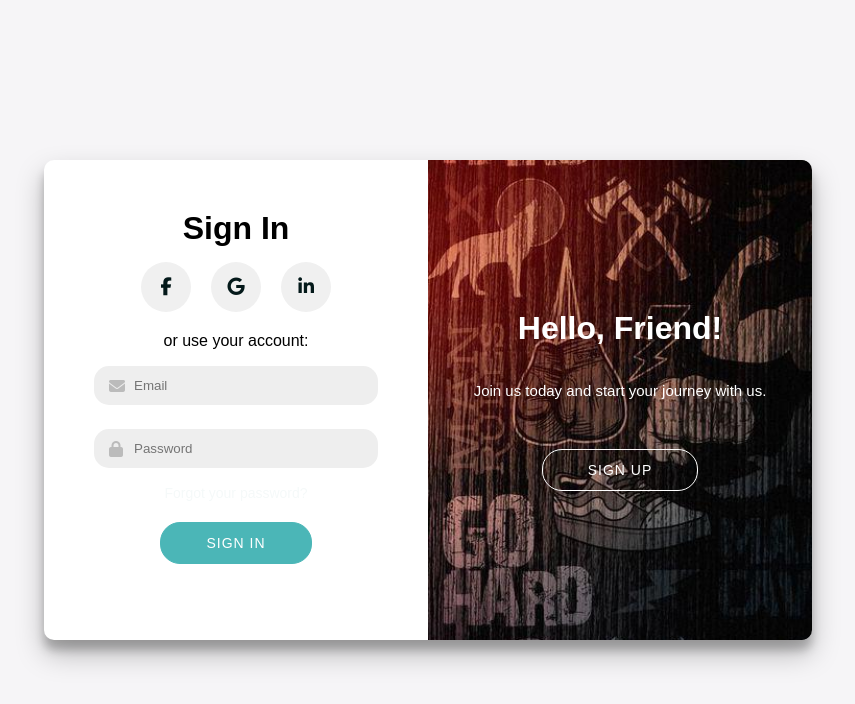
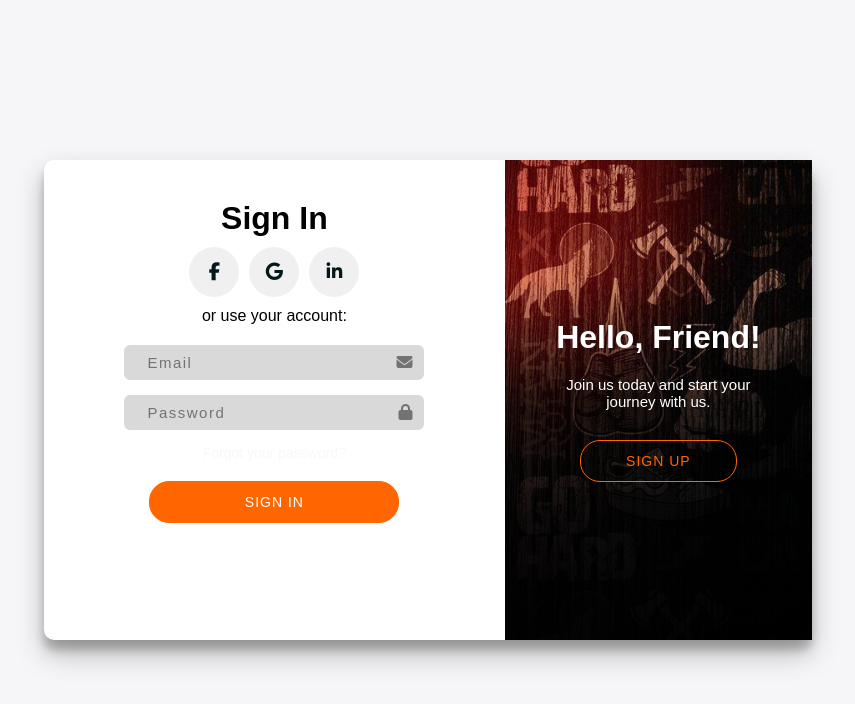
Before and after one commit to Onantabee/FitFusion_frontend, a React (Vite) app: page / in a window 1280 px wide. Shown: the top 704 px of the page, without its empty margins (212-1067 px from the left). Built offline with nearby package versions, Linux system fonts and the light colour scheme.

Commit message:
Rework UI Components

```diff
--- a/src/App.jsx
+++ b/src/App.jsx
@@ -1,103 +1,30 @@
 import React, { useState } from "react";
 import "./index.css";
 import "@fortawesome/fontawesome-free/css/all.min.css";
+import FormContainer from "./components/FormContainer";
+import OverlayPanel from "./components/OverlayPanel";
 
 const App = () => {
   const [isRightPanelActive, setIsRightPanelActive] = useState(false);
-
-  const handleRegisterClick = () => {
-    setIsRightPanelActive(true);
-  };
-
-  const handleLoginClick = () => {
-    setIsRightPanelActive(false);
-  };
 
   return (
     <div
       className={`container ${isRightPanelActive ? "right-panel-active" : ""}`}
       id="container"
     >
-      {/* Register Form */}
-      <div className="form-container register-container">
-        <form>
-          <h1>Create Account</h1>
-          <div className="social-container">
-            <a href="#" className="social">
-              <i className="fab fa-facebook-f"></i>
-            </a>
-            <a href="#" className="social">
-              <i className="fab fa-google"></i>
-            </a>
-            <a href="#" className="social">
-              <i className="fab fa-linkedin-in"></i>
-            </a>
-          </div>
-          <span>or use your email for registration:</span>
-          <div className="input-container">
-            <i className="fas fa-user"></i>
-            <input type="text" placeholder="Name" />
-          </div>
-          <div className="input-container">
-            <i className="fas fa-envelope"></i>
-            <input type="email" placeholder="Email" />
-          </div>
-          <div className="input-container">
-            <i className="fas fa-lock"></i>
-            <input type="password" placeholder="Password" />
-          </div>
-          <button>Sign Up</button>
-        </form>
-      </div>
-
-      {/* Login Form */}
-      <div className="form-container login-container">
-        <form>
-          <h1>Sign In</h1>
-          <div className="social-container">
-            <a href="#" className="social">
-              <i className="fab fa-facebook-f"></i>
-            </a>
-            <a href="#" className="social">
-              <i className="fab fa-google"></i>
-            </a>
-            <a href="#" className="social">
-              <i className="fab fa-linkedin-in"></i>
-            </a>
-          </div>
-          <span>or use your account:</span>
-          <div className="input-container">
-            <i className="fas fa-envelope"></i>
-            <input type="email" placeholder="Email" />
-          </div>
-          <div className="input-container">
-            <i className="fas fa-lock"></i>
-            <input type="password" placeholder="Password" />
-          </div>
-          <a href="#" className="pass-link">Forgot your password?</a>
-          <button>Sign In</button>
-        </form>
-      </div>
-
-      {/* Overlay Panels */}
-      <div className="overlay-container">
-        <div className="overlay">
-          <div className="overlay-panel overlay-left">
-            <h1>Welcome Back!</h1>
-            <p>If you already have an account, login here and stay connected.</p>
-            <button className="ghost" onClick={handleLoginClick}>
-              Sign In
-            </button>
-          </div>
-          <div className="overlay-panel overlay-right">
-            <h1>Hello, Friend!</h1>
-            <p>Join us today and start your journey with us.</p>
-            <button className="ghost" onClick={handleRegisterClick}>
-              Sign Up
-            </button>
-          </div>
-        </div>
-      </div>
+      <FormContainer
+        type="register"
+        handleTogglePanel={() => setIsRightPanelActive(true)}
+      />
+      <FormContainer
+        type="login"
+        handleTogglePanel={() => setIsRightPanelActive(false)}
+      />
+      <OverlayPanel
+        isRightPanelActive={isRightPanelActive}
+        onLoginClick={() => setIsRightPanelActive(false)}
+        onRegisterClick={() => setIsRightPanelActive(true)}
+      />
     </div>
   );
 };
--- /dev/null
+++ b/src/components/FormContainer.jsx
@@ -0,0 +1,41 @@
+import React from "react";
+import SocialButtons from "./SocialButtons";
+import TextInput from "./TextInput";
+
+const FormContainer = ({ type, handleTogglePanel }) => {
+  const isRegister = type === "register";
+
+  return (
+    <div className={`form-container ${isRegister ? "register-container" : "login-container"}`}>
+      <form>
+        <div className="register-header">
+          <h1>{isRegister ? "Create Account" : "Sign In"}</h1>
+          <SocialButtons />
+          <span>{isRegister ? "or use your email for registration:" : "or use your account:"}</span>
+        </div>
+        <div className={isRegister ? "signup-form" : "login-details"}>
+          {isRegister ? (
+            <>
+              <div className="signup-form-names">
+              <TextInput label="First Name" inputName="firstname" inputType="text" iconClassName="fas fa-user" textInputWidth="100%" />
+              <TextInput label="Last Name" inputName="lastname" inputType="text" iconClassName="fas fa-user" textInputWidth="100%" />
+            </div>
+              <TextInput label="Username" inputName="username" inputType="text" iconClassName="fas fa-user" textInputWidth="100%"/>
+              <TextInput label="Email" inputName="email" inputType="text" iconClassName="fas fa-envelope" textInputWidth="100%"/>
+              <TextInput label="Password" inputName="password" inputType="password" iconClassName="fas fa-lock" textInputWidth="100%"/>
+            </>
+          ) : (
+            <>
+              <TextInput label="Email" inputName="email" inputType="text" iconClassName="fas fa-envelope" textInputWidth="300px"/>
+              <TextInput label="Password" inputName="password" inputType="password" iconClassName="fas fa-lock" textInputWidth="300px"/>
+              <a href="#" className="pass-link">Forgot your password?</a>
+            </>
+          )}
+        </div>
+        <button className="live-button">{isRegister ? "Sign Up" : "Sign In"}</button>
+      </form>
+    </div>
+  );
+};
+
+export default FormContainer;
--- /dev/null
+++ b/src/components/OverlayPanel.jsx
@@ -0,0 +1,21 @@
+import React from "react";
+
+const OverlayPanel = ({ isRightPanelActive, onLoginClick, onRegisterClick }) => (
+  <div className="overlay-container">
+    <div className="overlay">
+      <div className="overlay-cover"></div>
+      <div className={`overlay-panel overlay-left ${!isRightPanelActive && "active"}`}>
+        <h1>Welcome Back!</h1>
+        <p>If you already have an account, login here and stay connected.</p>
+        <button className="ghost" onClick={onLoginClick}>Sign In</button>
+      </div>
+      <div className={`overlay-panel overlay-right ${isRightPanelActive && "active"}`}>
+        <h1>Hello, Friend!</h1>
+        <p>Join us today and start your journey with us.</p>
+        <button className="ghost" onClick={onRegisterClick}>Sign Up</button>
+      </div>
+    </div>
+  </div>
+);
+
+export default OverlayPanel;
--- /dev/null
+++ b/src/components/SocialButtons.jsx
@@ -0,0 +1,11 @@
+import React from "react";
+
+const SocialButtons = () => (
+  <div className="social-container">
+    <a href="#" className="social"><i className="fab fa-facebook-f"></i></a>
+    <a href="#" className="social"><i className="fab fa-google"></i></a>
+    <a href="#" className="social"><i className="fab fa-linkedin-in"></i></a>
+  </div>
+);
+
+export default SocialButtons;
--- /dev/null
+++ b/src/components/TextInput.jsx
@@ -0,0 +1,111 @@
+import React, { useState } from "react";
+
+const TextInput = ({
+  label,
+  inputName,
+  inputType,
+  iconClassName,
+  textInputWidth,
+}) => {
+  const [isFocused, setIsFocused] = useState(false);
+  const [inputValue, setInputValue] = useState("");
+
+  const labelStyle = {
+    position: "absolute",
+    left: "15px",
+    fontSize: "14px",
+    letterSpacing: "0.1em",
+    padding: "0 8px",
+    borderRadius: "20px",
+    color: isFocused || inputValue ? "#ffffff" : "#737373",
+    backgroundColor: isFocused || inputValue ? "#ff6600" : "transparent",
+    zIndex: 1,
+    transition: "0.2s ease",
+    transform:
+      isFocused || inputValue ? "translate(-4px, -18px)" : "translateY(0)",
+    fontSize: isFocused || inputValue ? "13px" : "15px",
+    userSelect: "none",
+  };
+
+  const inputStyle = {
+    position: "relative",
+    outline: "none",
+    flex: 1,
+    border: "none",
+    padding: "8px 5px",
+    backgroundColor: "transparent",
+    width: "100%",
+    zIndex: 20,
+  };
+
+  const inputContainerStyle = {
+    width: textInputWidth,
+  };
+
+  const containerStyle = {
+    position: "relative",
+    display: "flex",
+    justifyContent: "center",
+    flexDirection: "column",
+  };
+
+  const iconContainer = {
+    position: "relative",
+  };
+
+  const inputContainer = {
+    position: "relative",
+    width: "200%"
+  };
+
+  const inputFieldStyle = {
+    width: "100%",
+    position: "relative",
+    outline: "none",
+    display: "flex",
+    flexDirection: "row-reverse",
+    gap: 5,
+    alignItems: "center",
+    backgroundColor: "#d9d9d9",
+    border: isFocused ? "2px solid #ff6600" : "2px solid #d9d9d9",
+    padding: "0 5px",
+    borderRadius: "6px",
+  };
+
+  const inputIconStyle = {
+    color: isFocused || inputValue ? "#ff6600" : "#737373",
+    padding: "0 5px",
+  };
+
+  return (
+    <div style={inputContainerStyle}>
+      <div
+        style={containerStyle}
+      >
+        <label className="label" style={labelStyle}>
+          {label}
+        </label>
+        <div style={inputFieldStyle}>
+          <div style={iconContainer}>
+            {iconClassName && (
+              <i style={inputIconStyle} className={iconClassName}></i>
+            )}
+          </div>
+          <div style={inputContainer}>
+          <input
+            onFocus={() => setIsFocused(true)}
+            onBlur={() => setIsFocused(false)}
+            onChange={(e) => setInputValue(e.target.value)}
+            value={inputValue}
+            style={inputStyle}
+            type={inputType}
+            name={inputName}
+          />
+          </div>
+        </div>
+      </div>
+    </div>
+  );
+};
+
+export default TextInput;
--- a/src/index.css
+++ b/src/index.css
@@ -17,7 +17,6 @@ body {
 h1 {
   font-weight: 700;
   margin: 0;
-  margin-bottom: 15px;
 }
 
 p {
@@ -41,7 +40,7 @@ a:hover {
   border-radius: 10px;
   box-shadow: 0 14px 28px rgba(0, 0, 0, 0.25), 0 10px 10px rgba(0, 0, 0, 0.22);
   position: relative;
-  overflow: hidden;
+  overflow: visible;     /*Should be hidden*/
   width: 768px;
   max-width: 100%;
   min-height: 480px;
@@ -53,13 +52,15 @@ a:hover {
   position: absolute;
   top: 0;
   height: 100%;
-  width: 50%;
-  padding: 50px;
+  width: 60%;
+  padding: 40px;
   text-align: center;
   transition: all 0.6s ease-in-out;
 }
 
-.login-container {
+.login-container form{
+  display: flex;
+  justify-content: center;
   left: 0;
   z-index: 2;
 }
@@ -70,31 +71,62 @@ a:hover {
   z-index: 1;
 }
 
+.form-container form {
+  display: flex;
+  flex-direction: column;
+  align-items: center;
+  gap: 20px;
+}
+
+.form-container form .register-header {
+  position: relative;
+  display: flex;
+  flex-direction: column;
+  gap: 10px;
+
+}
+
 .right-panel-active .register-container {
-  transform: translateX(100%);
+  border-radius: 0 10px 10px 0;
+  transform: translateX(66.59%);
   opacity: 1;
   z-index: 5;
 }
 
 .right-panel-active .login-container {
-  transform: translateX(100%);
+  transform: translateX(66.59%);
   opacity: 0;
   z-index: 1;
 }
 
-/* Inputs with Icons */
+
+.signup-form {
+  position: relative;
+  display: flex;
+  flex-direction: column;
+  gap: 15px;
+}
+
+.signup-form-names {
+  position: relative;
+  display: flex;
+  flex-direction: row;
+  gap: 15px;
+}
+
+.signup-form-others, .login-details {
+  position: relative;
+  display: flex;
+  flex-direction: column;
+  gap: 15px;
+}
+
 .input-container {
   position: relative;
   margin: 8px 0;
 }
 
-.input-container i {
-  position: absolute;
-  top: 50%;
-  left: 15px;
-  transform: translateY(-50%);
-  color: #bbb;
-}
+
 
 .input-container input {
   background-color: #eee;
@@ -107,20 +139,23 @@ a:hover {
 
 button {
   border-radius: 20px;
-  border: 1px solid #4bb6b7;
-  background-color: #4bb6b7;
+  border: 1px solid #ff6600;
+  background-color: #ff6600;
   color: #fff;
   font-size: 14px;
   padding: 12px 45px;
   letter-spacing: 1px;
   text-transform: uppercase;
   transition: transform 0.2s;
-  margin-top: 20px;
   cursor: pointer;
 }
 
+.live-button {
+  width: 250px;
+}
+
 button:hover {
-  background-color: #2e5e6d;
+  background-color: #cc5200;
 }
 
 button:active {
@@ -129,14 +164,23 @@ button:active {
 
 button.ghost {
   background-color: transparent;
+  border-color: #ff6600;
+  color: #ff6600;
+  transition: background-color 0.3s, transform 0.3s;
+
+}
+
+button.ghost:hover {
+  background-color: #ff6600;
   border-color: #fff;
+  color: #ffffff;
 }
 
 /* Social Icons */
 .social-container {
   display: flex;
   justify-content: center;
-  margin-bottom: 20px;
+  gap: 10px;
 }
 
 .social {
@@ -145,7 +189,6 @@ button.ghost {
   justify-content: center;
   width: 50px;
   height: 50px;
-  margin: 0 10px;
   text-decoration: none;
   color: #04191a;
   font-size: 18px;
@@ -164,8 +207,8 @@ button.ghost {
 .overlay-container {
   position: absolute;
   top: 0;
-  left: 50%;
-  width: 50%;
+  left: 60%;
+  width: 40%;
   height: 100%;
   overflow: hidden;
   transition: transform 0.6s ease-in-out;
@@ -173,7 +216,7 @@ button.ghost {
 }
 
 .right-panel-active .overlay-container {
-  transform: translateX(-100%);
+  transform: translateX(-150%);
 }
 
 .overlay {
@@ -187,6 +230,13 @@ button.ghost {
   width: 200%;
   transform: translateX(0);
   transition: transform 0.6s ease-in-out;
+}
+
+.overlay-cover {
+  position: absolute;
+  width: 100%;
+  height: 100%;
+  background: linear-gradient(to top, #000000f1, #000000e3, #000000af, transparent, transparent);
 }
 
 .right-panel-active .overlay {
@@ -223,3 +273,5 @@ button.ghost {
 .right-panel-active .overlay-right {
   transform: translateX(20%);
 }
+
+/* Text Input Component styles */
```
